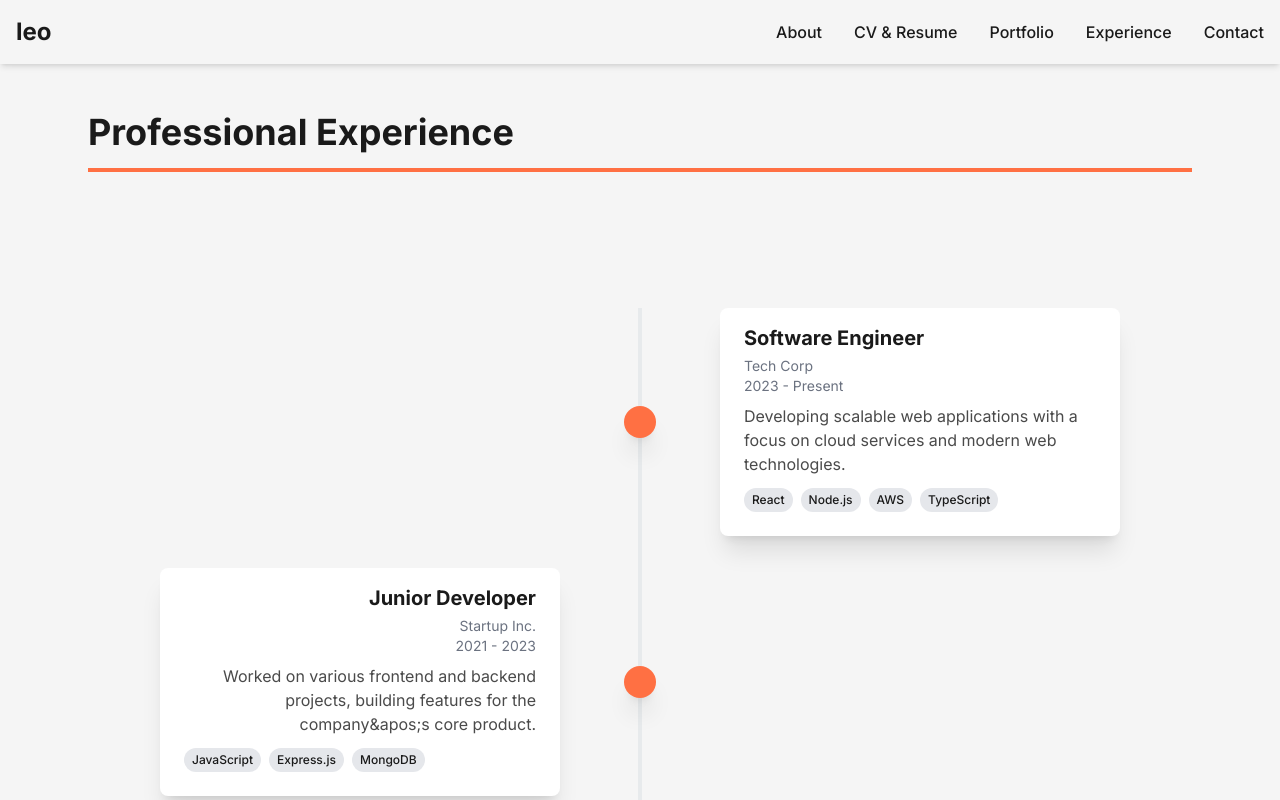
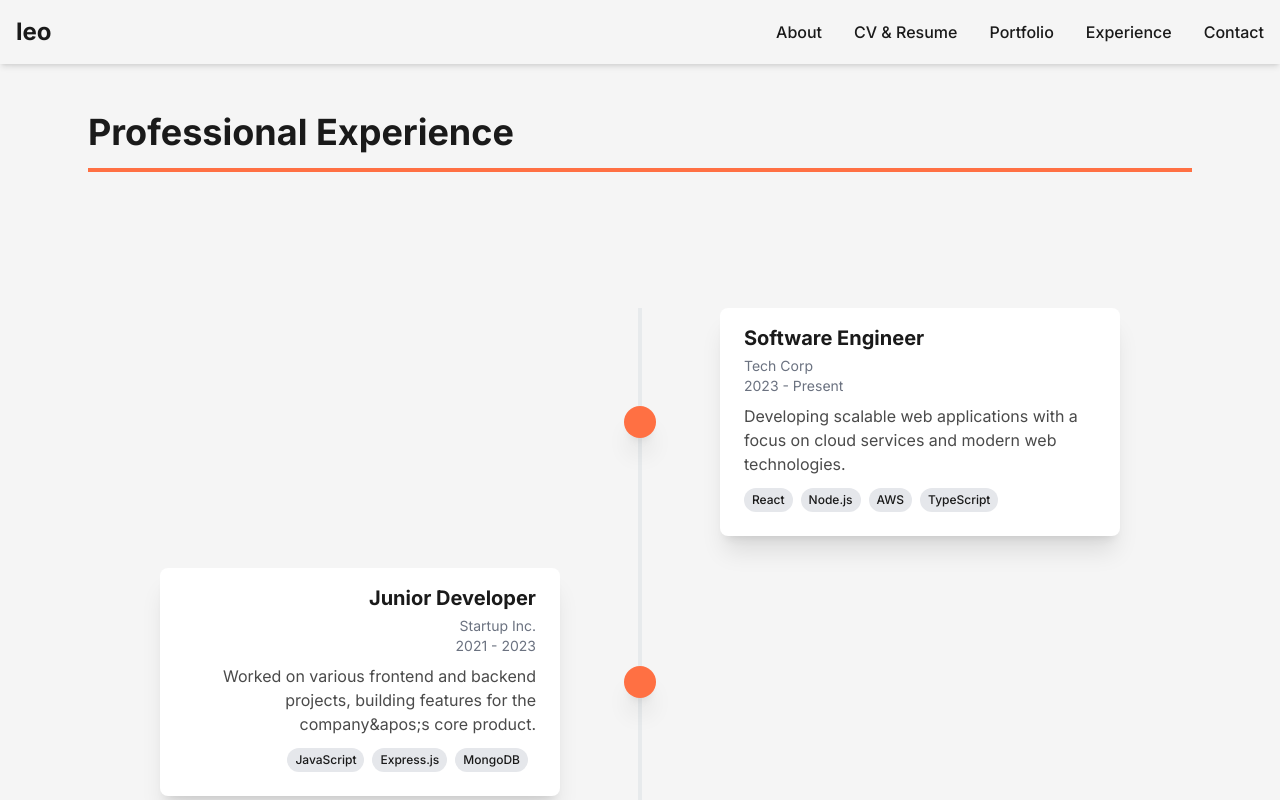
Before and after one commit to hieuminh65/mywebleo, a Next.js app: page /experience in a window 1280 px wide. Shown: the top 800 px of the page. Built offline with nearby package versions, Linux system fonts and the light colour scheme.

Commit message:
Fix Time Line Node on Left

```diff
--- a/src/app/experience/_components/TimelineNode.tsx
+++ b/src/app/experience/_components/TimelineNode.tsx
@@ -48,7 +48,11 @@ const TimelineNode: React.FC<TimelineNodeProps> = ({
         <p className="text-sm text-gray-500">{company}</p>
         <p className="text-sm text-gray-500">{date}</p>
         <p className="mt-2 text-dark-grey">{description}</p>
-        <div className="mt-3 flex flex-wrap justify-start">
+        <div
+          className={`mt-3 flex flex-wrap ${
+            isLeft ? "justify-end" : "justify-start"
+          }`}
+        >
           {techStack.map((tech, index) => (
             <span
               key={index}
```
